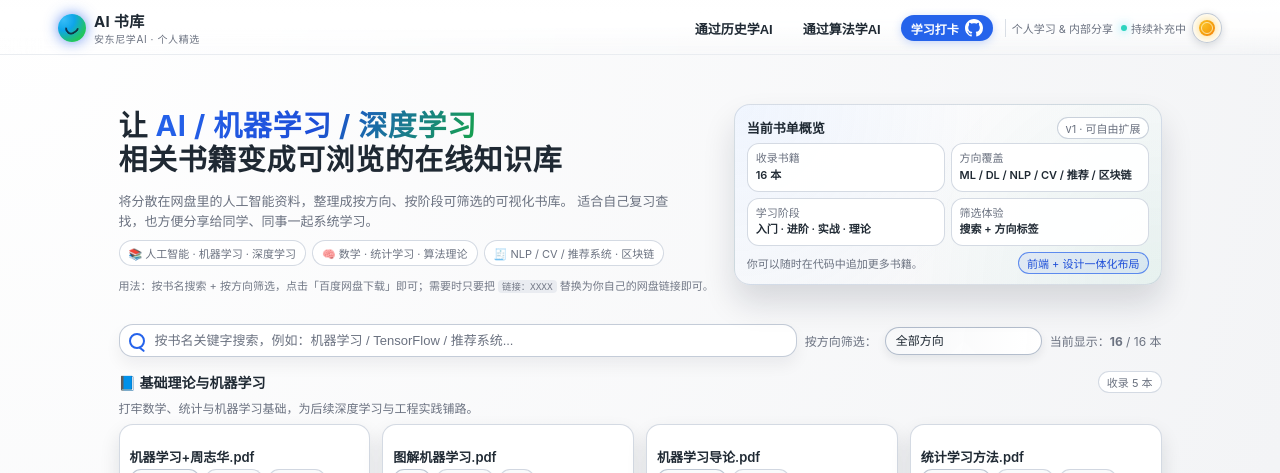
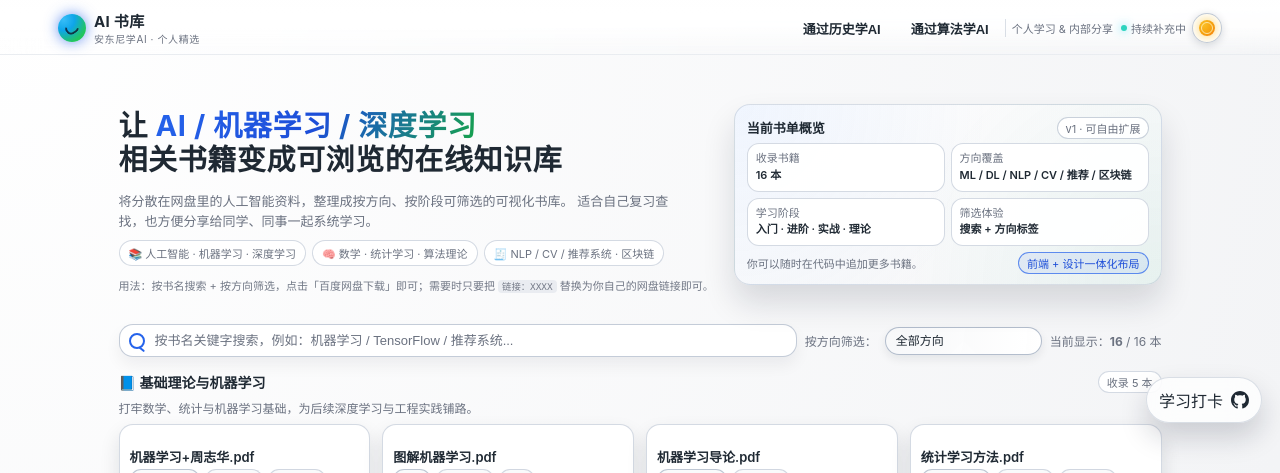
Before and after one commit to TUARAN/AI-Learning-Library, a React (Vite) app: page / in a window 1280 px wide. Shown: the top 473 px of the page. Built offline with nearby package versions, Linux system fonts and the light colour scheme; no server answers.

Commit message:
Add floating 学习打卡 button

```diff
--- a/src/App.css
+++ b/src/App.css
@@ -975,6 +975,56 @@ body.theme-light .download-icon {
   background: rgba(56, 189, 248, 0.12);
 }
 
+/* ============= 右侧悬浮：学习打卡 ============= */
+.floating-checkin {
+  position: fixed;
+  right: 14px;
+  top: 50%;
+  transform: translateY(-50%);
+  z-index: 40;
+}
+
+@media (min-width: 768px) {
+  .floating-checkin {
+    right: 18px;
+  }
+}
+
+.floating-checkin-btn {
+  display: inline-flex;
+  align-items: center;
+  gap: 8px;
+  padding: 10px 12px;
+  border-radius: 999px;
+  border: 1px solid rgba(148, 163, 184, 0.35);
+  background: rgba(2, 6, 23, 0.65);
+  color: var(--text-main);
+  box-shadow: var(--shadow-card);
+  cursor: pointer;
+  text-decoration: none;
+  transition: background var(--transition-fast), border-color var(--transition-fast), transform var(--transition-fast);
+  backdrop-filter: blur(14px);
+}
+
+body.theme-light .floating-checkin-btn {
+  background: rgba(255, 255, 255, 0.75);
+}
+
+.floating-checkin-btn:hover {
+  background: var(--accent-soft);
+  border-color: rgba(56, 189, 248, 0.55);
+  transform: translateY(-1px);
+}
+
+@media (prefers-reduced-motion: reduce) {
+  .floating-checkin-btn {
+    transition: none;
+  }
+  .floating-checkin-btn:hover {
+    transform: none;
+  }
+}
+
 @media (max-width: 720px) {
   .footer-links {
     flex-direction: column;
--- a/src/App.jsx
+++ b/src/App.jsx
@@ -395,18 +395,11 @@ function App() {
                 通过算法学AI
               </button>
 
-              {!user ? (
-                <a className="nav-highlight-btn" href="/api/auth/github/start?next=/?page=checkin">
-                  <span>学习打卡</span>
-                  <svg viewBox="0 0 24 24" width="18" height="18" fill="currentColor">
-                    <path d="M12 0C5.37 0 0 5.37 0 12c0 5.31 3.435 9.795 8.205 11.385.6.105.825-.255.825-.57 0-.285-.015-1.23-.015-2.235-3.015.555-3.795-.735-4.035-1.41-.135-.345-.72-1.41-1.23-1.695-.42-.225-1.02-.78-.015-.795.945-.015 1.62.87 1.845 1.23 1.08 1.815 2.805 1.305 3.495.99.105-.78.42-1.305.765-1.605-2.67-.3-5.46-1.335-5.46-5.925 0-1.305.465-2.385 1.23-3.225-.12-.3-.54-1.53.12-3.18 0 0 1.005-.315 3.3 1.23.96-.27 1.98-.405 3-.405 1.02 0 2.04.135 3 .405 2.295-1.56 3.3-1.23 3.3-1.23.66 1.65.24 2.88.12 3.18.765.84 1.23 1.905 1.23 3.225 0 4.605-2.805 5.625-5.475 5.925.435.375.81 1.095.81 2.22 0 1.605-.015 2.895-.015 3.285 0 .315.225.69.825.57A12.02 12.02 0 0024 12c0-6.63-5.37-12-12-12z" />
-                  </svg>
-                </a>
-              ) : (
+              {user ? (
                 <a className="nav-highlight-btn" href="/api/auth/logout" title="退出登录">
                   <span>{user.login}</span>
                 </a>
-              )}
+              ) : null}
             </div>
             <div className="nav-divider" aria-hidden="true" />
             <div className="nav-meta" aria-label="站点状态">
@@ -696,6 +689,30 @@ function App() {
           </div>
         </div>
       </footer>
+
+      {/* 右侧悬浮：学习打卡 */}
+      <div className="floating-checkin" aria-label="学习打卡">
+        {user ? (
+          <button
+            type="button"
+            className="floating-checkin-btn"
+            onClick={() => setCurrentPage('checkin')}
+            aria-current={currentPage === 'checkin' ? 'page' : undefined}
+          >
+            学习打卡
+          </button>
+        ) : (
+          <a
+            className="floating-checkin-btn"
+            href="/api/auth/github/start?next=/?page=checkin"
+          >
+            <span>学习打卡</span>
+            <svg viewBox="0 0 24 24" width="18" height="18" fill="currentColor" aria-hidden="true">
+              <path d="M12 0C5.37 0 0 5.37 0 12c0 5.31 3.435 9.795 8.205 11.385.6.105.825-.255.825-.57 0-.285-.015-1.23-.015-2.235-3.015.555-3.795-.735-4.035-1.41-.135-.345-.72-1.41-1.23-1.695-.42-.225-1.02-.78-.015-.795.945-.015 1.62.87 1.845 1.23 1.08 1.815 2.805 1.305 3.495.99.105-.78.42-1.305.765-1.605-2.67-.3-5.46-1.335-5.46-5.925 0-1.305.465-2.385 1.23-3.225-.12-.3-.54-1.53.12-3.18 0 0 1.005-.315 3.3 1.23.96-.27 1.98-.405 3-.405 1.02 0 2.04.135 3 .405 2.295-1.56 3.3-1.23 3.3-1.23.66 1.65.24 2.88.12 3.18.765.84 1.23 1.905 1.23 3.225 0 4.605-2.805 5.625-5.475 5.925.435.375.81 1.095.81 2.22 0 1.605-.015 2.895-.015 3.285 0 .315.225.69.825.57A12.02 12.02 0 0024 12c0-6.63-5.37-12-12-12z" />
+            </svg>
+          </a>
+        )}
+      </div>
     </div>
   );
 }
```
